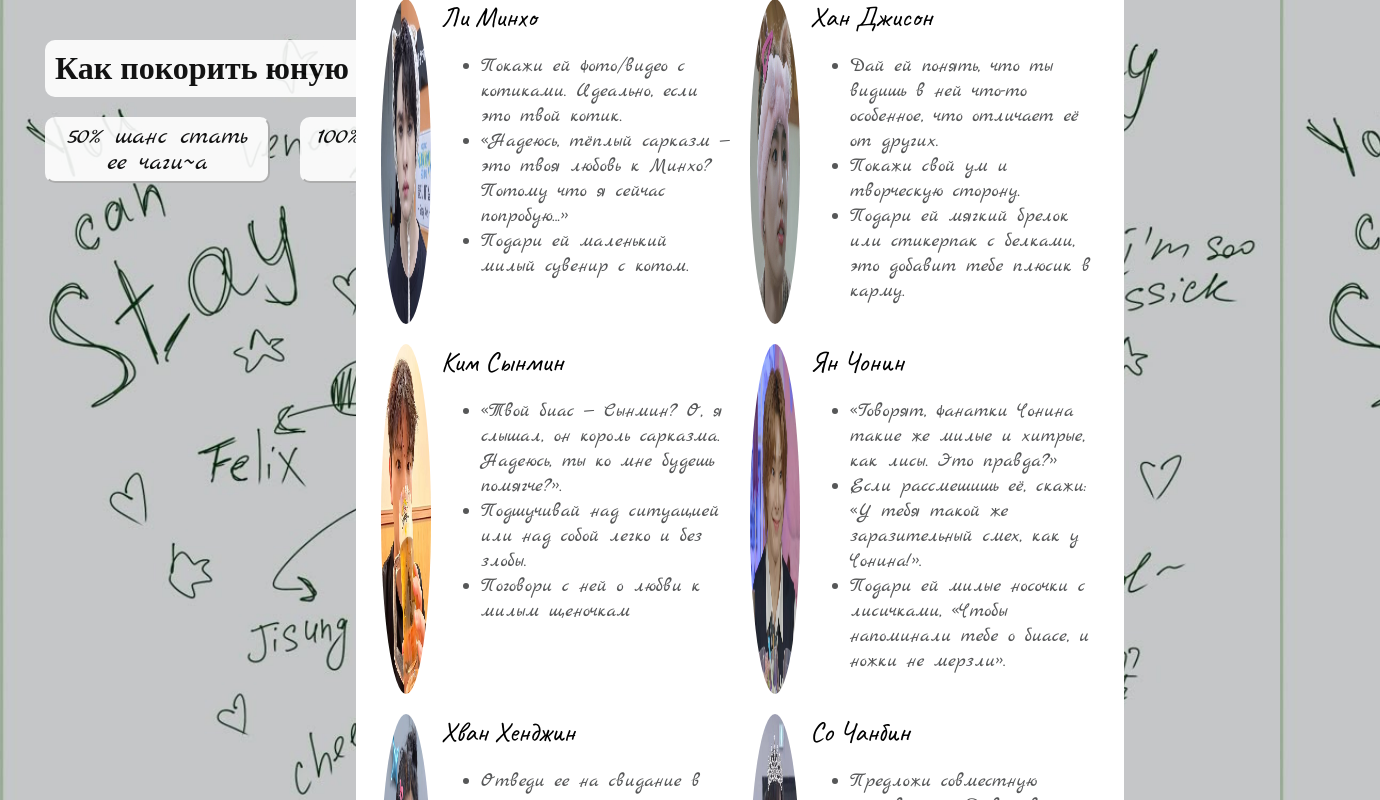
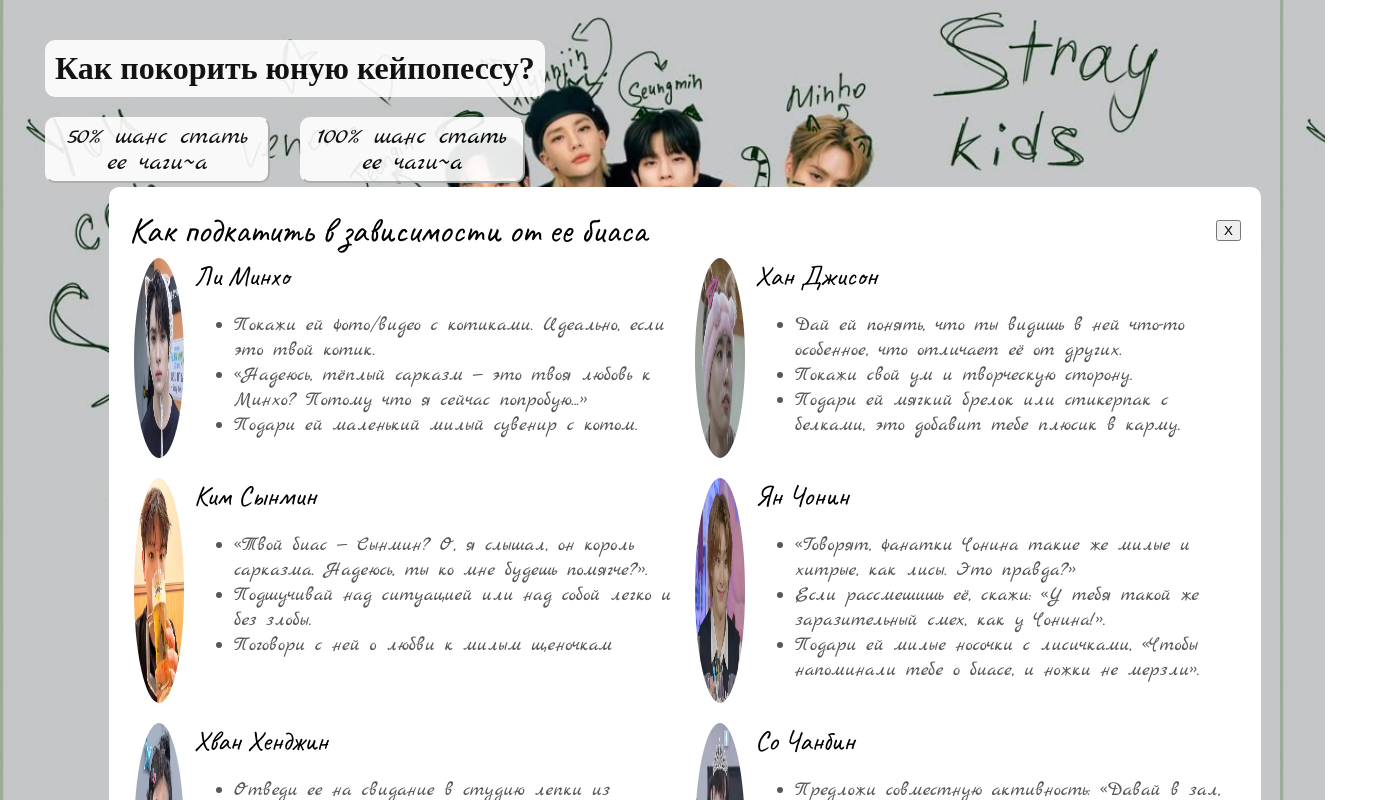
Before and after one commit to ElizavetaLeus/modal-window, a Vue app: page / in a window 1280 px wide. Both pictures are taken after a click on the button "100% шанс стать ее чаги~а". Shown: the top 800 px of the page, 1380 px wide, since content can reach past the window. Built offline with nearby package versions, Linux system fonts and the light colour scheme.

Commit message:
пофиксила верстку и стили

```diff
--- a/src/components/ui/AppModal.vue
+++ b/src/components/ui/AppModal.vue
@@ -1,10 +1,11 @@
 <template>
-  <div :class="[$style.modal, isOpen && $style.modalOpen]">
-    <div :class="$style.modalWrapper">
+  <div
+    :class="[$style.modal, isOpen && $style.modalOpen]"
+    @click="closeModal()"
+  >
+    <div :class="$style.modalWrapper" @click.stop>
       <header :class="$style.modalHeader">
-        <slot name="title">
-          <div :class="$style.title">{{ title }}</div>
-        </slot>
+        <div :class="$style.title">{{ title }}</div>
         <button @click="closeModal()">X</button>
       </header>
       <div>
@@ -34,9 +35,8 @@
 <style module>
 .modal {
   position: absolute;
-  top: 100px;
-  left: 100px;
   display: flex;
+  gap: 20px;
   align-items: center;
   justify-content: center;
   opacity: 0;
@@ -49,7 +49,9 @@
   visibility: visible;
 }
 .modalWrapper {
-  max-width: 60%;
+  position: absolute;
+  top: 70px;
+  max-width: 90%;
   background-color: var(--color-white);
   padding: 20px;
   border-radius: 10px;
@@ -64,11 +66,11 @@
   display: flex;
   align-items: center;
   justify-content: space-between;
-  gap: 10px;
+  gap: 20px;
 }
 .title {
   font-family: var(--font-family-primary);
-  font-size: 30px;
+  font-size: 36px;
   color: var(--color-black);
 }
 </style>
```
